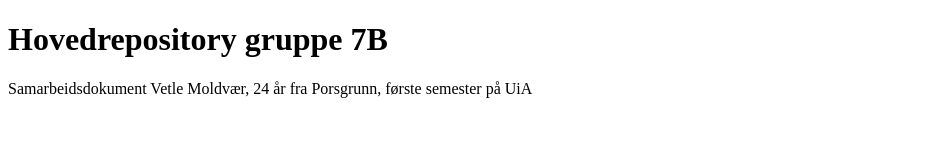
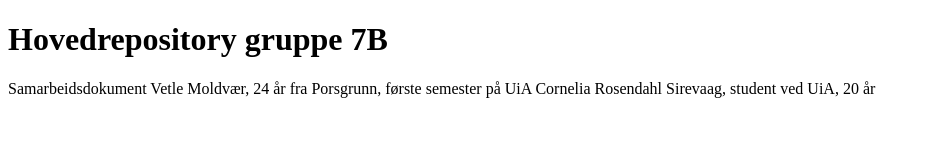
Before and after one commit to vetlemol/Gruppe-7B, a plain HTML site: page docs/index.html in a window 1280 px wide. Shown: the whole page, without its empty margins (0-931 px from the left). Drawn offline with Linux system fonts and the light colour scheme.

Commit message:
Update index.html

```diff
--- a/docs/index.html
+++ b/docs/index.html
@@ -9,5 +9,6 @@
 <h1>Hovedrepository gruppe 7B</h1>
 <p1>Samarbeidsdokument</p1>
 <p1>Vetle Moldvær, 24 år fra Porsgrunn, første semester på UiA</p1>
+<p1>Cornelia Rosendahl Sirevaag, student ved UiA, 20 år </p>
 </body>
 </html>
```
